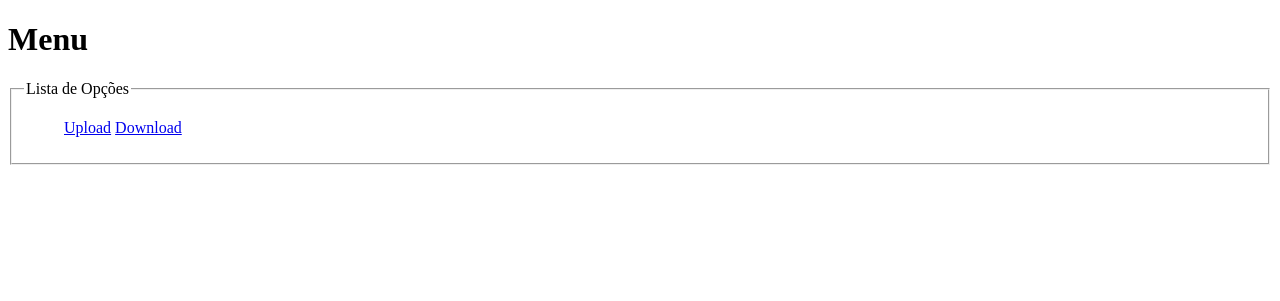
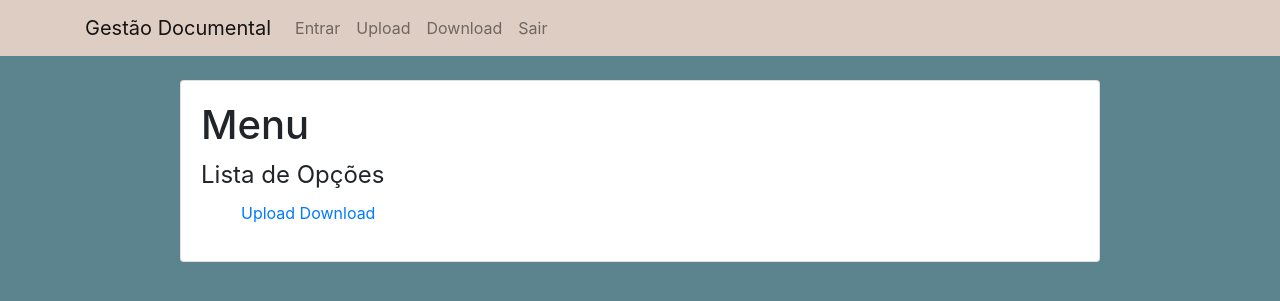
Before and after one commit to guilhermesurek/doc-manage-app, a Django app: page /menu in a window 1280 px wide. Shown: the top 301 px of the page. Run offline with Django 3.2, Linux system fonts and the light colour scheme; the visitor is signed in with stand-in values (Sample User, id 1); some libraries are stand-ins or nearby versions.

Commit message:
Add basic html and css template

```diff
--- a/docmanageapp/settings.py
+++ b/docmanageapp/settings.py
@@ -131,7 +131,7 @@ STATIC_ROOT = os.path.join(BASE_DIR, 'static')
 
 # Login and logout
 
-LOGIN_URL = '/'
+LOGIN_URL = '/login'
 #LOGIN_REDIRECT_URL =
 #LOGOUT_REDIRECT_URL =
 #PASSWORD_RESET_TIMEOUT_DAYS = 3
--- a/docmanageapp/urls.py
+++ b/docmanageapp/urls.py
@@ -13,6 +13,8 @@ Including another URLconf
     1. Import the include() function: from django.urls import include, path
     2. Add a URL to urlpatterns:  path('blog/', include('blog.urls'))
 """
+from django.conf import settings
+from django.conf.urls.static import static
 from django.contrib import admin
 from django.urls import path
 from initial.views import login_view, logout_view
@@ -22,9 +24,12 @@ from download.views import download_view
 
 urlpatterns = [
     path('admin/', admin.site.urls),
-    path('', login_view, name='login'),
+    path('login', login_view, name='login'),
     path('logout', logout_view, name='logout'),
     path('menu', menu_view, name='menu'),
     path('upload', upload_view, name='upload'),
     path('download', download_view, name='download'),
 ]
+
+if settings.DEBUG:
+    urlpatterns += static(settings.MEDIA_URL, document_root=settings.MEDIA_ROOT)
--- /dev/null
+++ b/static/css/app.css
@@ -0,0 +1,3 @@
+body {
+    background-color: #5c848e;
+  }
--- a/templates/base.html
+++ b/templates/base.html
@@ -1,11 +1,51 @@
-<!DOCTYPE html>
-<html lang="pt">
-<head>
-    <meta charset="UTF-8">
-    <meta name="viewport" content="width=device-width, initial-scale=1.0">
-    <title>{% block title %} {% endblock %}</title>
-</head>
-<body>
-    {% block content %} {% endblock %}
-</body>
+{% load static %}<!DOCTYPE html>
+<html lang="en">
+    <head>
+        <meta charset="utf-8">
+        <meta name="viewport" content="width=device-width, initial-scale=1, shrink-to-fit=no">
+        <link rel="stylesheet" href="https://stackpath.bootstrapcdn.com/bootstrap/4.1.3/css/bootstrap.min.css" integrity="sha384-MCw98/SFnGE8fJT3GXwEOngsV7Zt27NXFoaoApmYm81iuXoPkFOJwJ8ERdknLPMO" crossorigin="anonymous">
+        <link rel="stylesheet" type="text/css" href="{% static 'css/app.css' %}">
+        <title>{% block title %}My Site{% endblock %}</title>
+    </head>
+    <body>
+        <nav class="navbar navbar-expand-lg navbar-light mb-4" style="background-color:#decdc3">
+          <div class="container">
+            <a class="navbar-brand" href="{% url 'login' %}">Gestão Documental</a>
+            <button class="navbar-toggler" type="button" data-toggle="collapse" data-target="#navbarSupportedContent" aria-controls="navbarSupportedContent" aria-expanded="false" aria-label="Toggle navigation">
+              <span class="navbar-toggler-icon"></span>
+            </button>
+            <div class="collapse navbar-collapse" id="navbarSupportedContent">
+              <ul class="navbar-nav">
+                <li class="nav-item">
+                  <a class="nav-link" href="{% url 'login' %}">Entrar</a>
+                </li>
+                <li class="nav-item">
+                  <a class="nav-link" href="{% url 'upload' %}">Upload</a>
+                </li>
+                <li class="nav-item">
+                  <a class="nav-link" href="{% url 'download' %}">Download</a>
+                </li>
+                <li class="nav-item">
+                    <a class="nav-link" href="{% url 'logout' %}">Sair</a>
+                </li>
+              </ul>
+            </div>
+          </div>
+        </nav>
+        <div class="container">
+          <div class="row justify-content-center">
+            <div class="col-lg-10 col-md-12">
+              <div class="card mb-4">
+                <div class="card-body">
+                  {% block content %}
+                  {% endblock %}
+                </div>
+              </div>
+            </div>
+          </div>
+        </div>
+        <script src="https://code.jquery.com/jquery-3.3.1.slim.min.js" integrity="sha384-q8i/X+965DzO0rT7abK41JStQIAqVgRVzpbzo5smXKp4YfRvH+8abtTE1Pi6jizo" crossorigin="anonymous"></script>
+        <script src="https://cdnjs.cloudflare.com/ajax/libs/popper.js/1.14.3/umd/popper.min.js" integrity="sha384-ZMP7rVo3mIykV+2+9J3UJ46jBk0WLaUAdn689aCwoqbBJiSnjAK/l8WvCWPIPm49" crossorigin="anonymous"></script>
+        <script src="https://stackpath.bootstrapcdn.com/bootstrap/4.1.3/js/bootstrap.min.js" integrity="sha384-ChfqqxuZUCnJSK3+MXmPNIyE6ZbWh2IMqE241rYiqJxyMiZ6OW/JmZQ5stwEULTy" crossorigin="anonymous"></script>
+      </body>
 </html>
```
